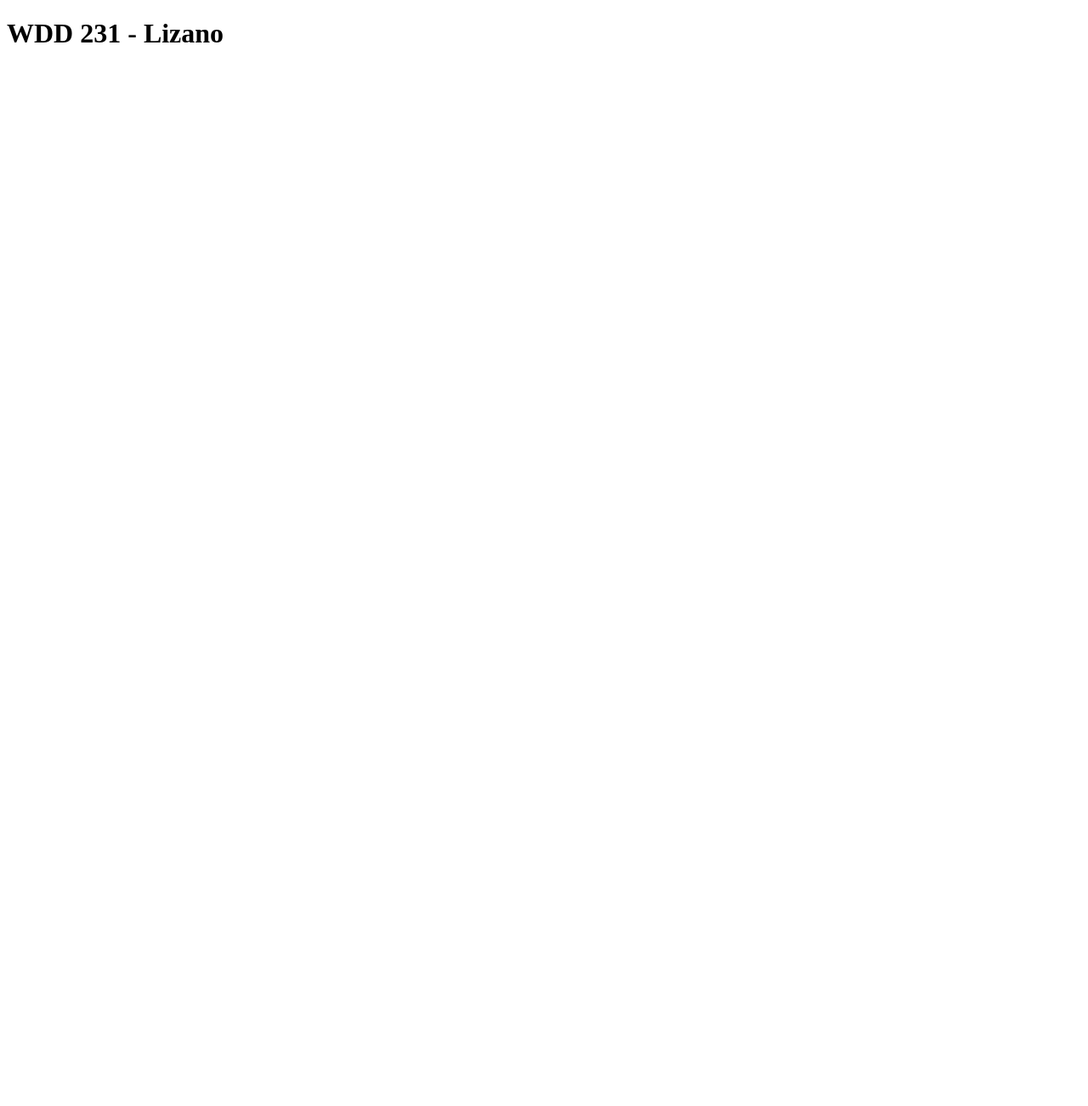
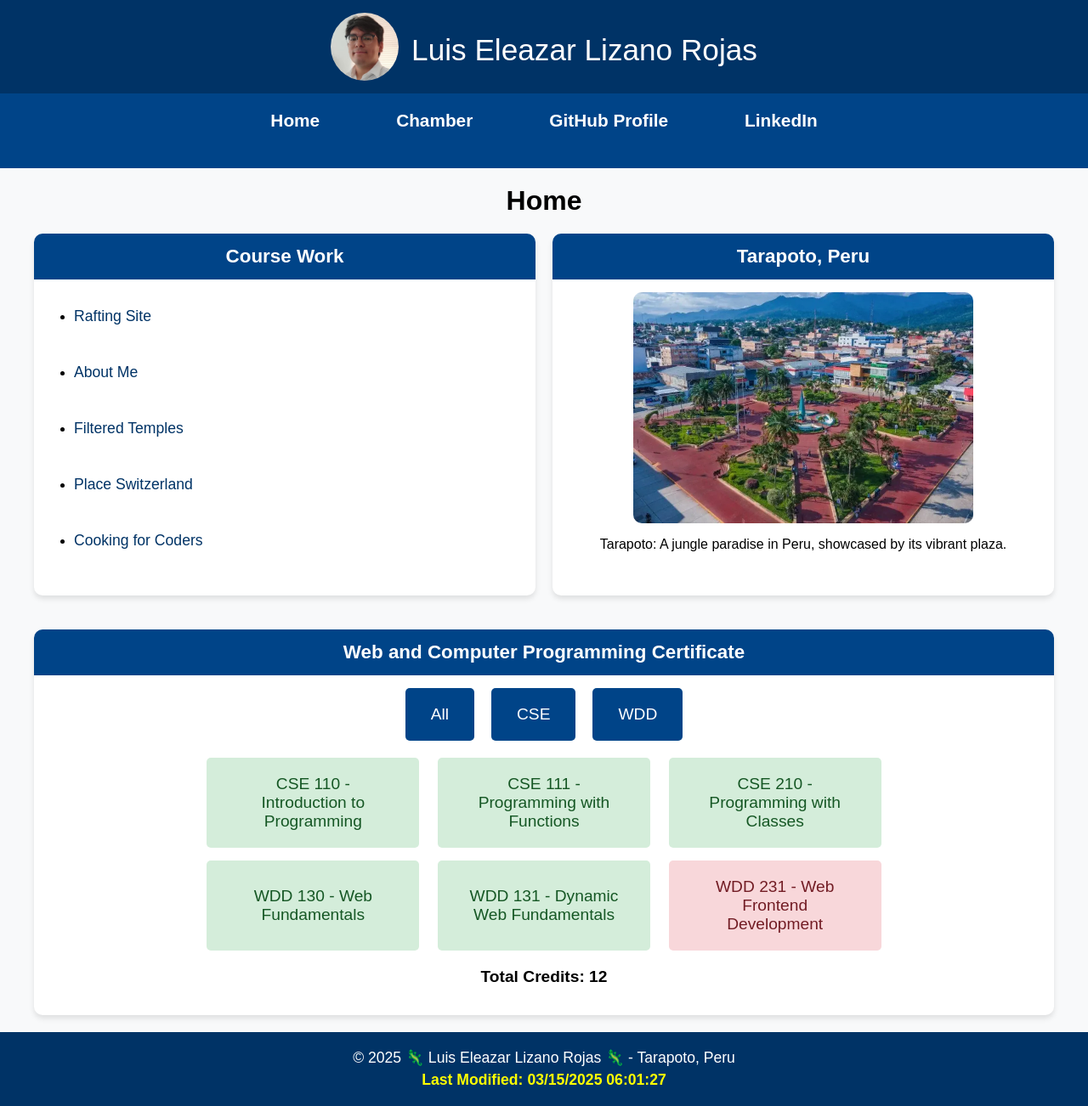
Before and after one commit to Luchogator/wdd231, a plain HTML site: page index.html in a window 1280 px wide. Shown: the whole page at 85% size. Before the commit the page ends 800 px from the top, so only its background shows below. Drawn offline with Linux system fonts and the light colour scheme.

Commit message:
Add profile and location images, implement dynamic course filtering, and enhance HTML structure with accessibility features

```diff
--- a/index.html
+++ b/index.html
@@ -1,14 +1,86 @@
 <!DOCTYPE html>
-<html lang="en">
+<html lang="es">
+<head>
+  <meta charset="UTF-8">
+  <meta name="viewport" content="width=device-width, initial-scale=1.0">
+  <title>Course Home Page - Luis Eleazar Lizano Rojas</title>
+  <meta name="description" content="Course Home Page for Luis Eleazar Lizano Rojas">
+  <meta name="author" content="Luis Eleazar Lizano Rojas">
+  <link rel="stylesheet" href="styles/main.css">
+  <script defer src="scripts/hamburger.js"></script>
+  <script defer src="scripts/date.js"></script>
+  <script defer src="scripts/course.js"></script>
+</head>
+<body>
+  <!-- Skip Link for keyboard navigation -->
+  <a class="skip-link" href="#maincontent">Skip to main content</a>
 
-<head>
-    <meta charset="UTF-8">
-    <meta name="viewport" content="width=device-width, initial-scale=1.0">
-    <title>WDD 231</title>
-</head>
+  <header>
+    <div class="header-center">
+      <img src="images/profile.jpg" alt="Luis Eleazar Lizano Rojas profile picture">
+      <span class="header-name">Luis Eleazar Lizano Rojas</span>
+    </div>
+    <button
+      id="hamburger-btn"
+      class="hamburger"
+      type="button"
+      aria-label="Toggle navigation"
+      aria-expanded="false"
+      aria-controls="nav-menu"
+    >
+      ☰
+    </button>
+  </header>
 
-<body>
-    <h1> WDD 231 - Lizano</h1>
+  <nav id="nav-menu">
+    <ul>
+      <li><a href="index.html" aria-current="page">Home</a></li>
+      <li><a href="#">Chamber</a></li>
+      <li><a href="https://github.com/Luchogator" target="_blank" rel="noopener">GitHub Profile</a></li>
+      <li><a href="https://www.linkedin.com/in/luislizano/" target="_blank" rel="noopener">LinkedIn</a></li>
+    </ul>
+  </nav>
+
+  <main id="maincontent">
+    <h1 class="main-title">Home</h1>
+    <div class="grid-container">
+      <section class="course-work">
+        <h2>Course Work</h2>
+        <div class="content">
+          <ul>
+            <li><a href="https://luchogator.github.io/wdd130/wwr/" target="_blank" rel="noopener">Rafting Site</a></li>
+            <li><a href="https://luchogator.github.io/wdd131/" target="_blank" rel="noopener">About Me</a></li>
+            <li><a href="https://luchogator.github.io/wdd131/filtered-temples.html" target="_blank" rel="noopener">Filtered Temples</a></li>
+            <li><a href="https://luchogator.github.io/wdd131/place.html" target="_blank" rel="noopener">Place Switzerland</a></li>
+            <li><a href="https://luchogator.github.io/wdd131/project/" target="_blank" rel="noopener">Cooking for Coders</a></li>
+          </ul>
+        </div>
+      </section>
+      <section class="location">
+        <h2>Tarapoto, Peru</h2>
+        <div class="content">
+          <img src="images/tarapoto.webp" alt="Tarapoto, Peru" loading="lazy">
+          <p>Tarapoto: A jungle paradise in Peru, showcased by its vibrant plaza.</p>
+        </div>
+      </section>
+    </div>
+    <section class="certificate">
+      <h2>Web and Computer Programming Certificate</h2>
+      <div class="content">
+        <div class="filter-buttons">
+          <button id="all" aria-pressed="true">All</button>
+          <button id="cse" aria-pressed="false">CSE</button>
+          <button id="wdd" aria-pressed="false">WDD</button>
+        </div>
+        <div class="courses" id="courses"></div>
+        <p id="total-credits"></p>
+      </div>
+    </section>
+  </main>
+
+  <footer>
+    <p class="footer-text">© <span id="currentYear"></span> 🦎 Luis Eleazar Lizano Rojas 🦎 - Tarapoto, Peru</p>
+    <p class="footer-text" id="lastModified">Last Modified: <span id="lastModifiedDate"></span></p>
+  </footer>
 </body>
-
 </html>
--- /dev/null
+++ b/scripts/course.js
@@ -0,0 +1,31 @@
+document.addEventListener("DOMContentLoaded", function() {
+    const coursesContainer = document.getElementById("courses");
+    const totalCredits = document.getElementById("total-credits");
+
+    const courses = [
+      { name: "CSE 110 - Introduction to Programming", category: "CSE", credits: 2, completed: true },
+      { name: "CSE 111 - Programming with Functions", category: "CSE", credits: 2, completed: true },
+      { name: "CSE 210 - Programming with Classes", category: "CSE", credits: 2, completed: true },
+      { name: "WDD 130 - Web Fundamentals", category: "WDD", credits: 2, completed: true },
+      { name: "WDD 131 - Dynamic Web Fundamentals", category: "WDD", credits: 2, completed: true },
+      { name: "WDD 231 - Web Frontend Development", category: "WDD", credits: 2, completed: false }
+    ];
+
+    function updateCourses(category = "All") {
+      const filteredCourses = courses.filter(course => category === "All" || course.category === category);
+      coursesContainer.innerHTML = "";
+      filteredCourses.forEach(course => {
+        const btn = document.createElement("button");
+        btn.textContent = course.name;
+        btn.classList.add(course.completed ? "completed" : "incomplete");
+        coursesContainer.appendChild(btn);
+      });
+      const total = filteredCourses.reduce((acc, course) => acc + course.credits, 0);
+      totalCredits.textContent = `Total Credits: ${total}`;
+    }
+
+    document.getElementById("all").addEventListener("click", () => updateCourses("All"));
+    document.getElementById("cse").addEventListener("click", () => updateCourses("CSE"));
+    document.getElementById("wdd").addEventListener("click", () => updateCourses("WDD"));
+    updateCourses();
+  });
--- /dev/null
+++ b/scripts/date.js
@@ -0,0 +1,5 @@
+document.addEventListener("DOMContentLoaded", function () {
+    const currentYear = new Date().getFullYear();
+    document.getElementById("currentYear").textContent = currentYear;
+    document.getElementById("lastModifiedDate").textContent = document.lastModified;
+  });
--- /dev/null
+++ b/styles/main.css
@@ -0,0 +1,372 @@
+/* RESET / BASE */
+body {
+    margin: 0;
+    padding: 0;
+    font-family: Arial, sans-serif;
+    background-color: #f8f9fa;
+  }
+
+  /* HEADER */
+  header {
+    background-color: #003366;
+    color: white;
+    text-align: center;
+    padding: 15px;
+    position: relative;
+  }
+
+  .header-center {
+    display: flex;
+    justify-content: center;
+    align-items: center;
+    gap: 15px;
+    margin: 0 auto;
+  }
+
+  header img {
+    width: 80px;
+    border-radius: 50%;
+  }
+
+  .header-name {
+    font-size: 2.2rem;
+    margin-top: 8px;
+  }
+
+  /* Hamburger button */
+  .hamburger {
+    position: absolute;
+    top: 15px;
+    right: 15px;
+    background: none;
+    border: none;
+    color: white;
+    font-size: 30px;
+    cursor: pointer;
+    display: none;
+    min-width: 48px;
+    min-height: 48px;
+    padding: 10px;
+  }
+
+  /* Skip link */
+  .skip-link {
+    position: absolute;
+    top: -40px;
+    left: -9999px;
+  }
+  .skip-link:focus {
+    top: 0;
+    left: 0;
+    background: #004488;
+    color: #fff;
+    padding: 8px;
+    z-index: 999;
+  }
+
+  /* NAVIGATION centered with flex */
+  nav {
+    background-color: #004488;
+    display: flex;
+    justify-content: center;
+    align-items: center;
+  }
+
+  nav ul {
+    list-style: none;
+    margin: 0;
+    padding: 0;
+    display: flex;
+    gap: 30px;
+  }
+
+  nav ul li a {
+    display: inline-block;
+    padding: 20px 30px;
+    color: white;
+    text-decoration: none;
+    font-weight: bold;
+    font-size: 1.3rem;
+    min-width: 48px;
+    min-height: 48px;
+  }
+
+  nav ul li a:hover {
+    text-decoration: underline;
+  }
+
+  /* MAIN */
+  .main-title {
+    text-align: center;
+    margin: 20px 0;
+    font-size: 2rem;
+  }
+
+  .grid-container {
+    display: flex;
+    justify-content: space-around;
+    gap: 20px;
+    max-width: 1200px;
+    margin: 0 auto 20px;
+    flex-wrap: wrap;
+  }
+
+  /* COURSE WORK */
+  .course-work {
+    background-color: #fff;
+    border-radius: 10px;
+    box-shadow: 0 4px 6px rgba(0,0,0,0.1);
+    flex: 1 1 300px;
+    margin-bottom: 20px;
+    overflow: hidden;
+  }
+
+  .course-work h2 {
+    background-color: #004488;
+    color: #fff;
+    margin: 0;
+    padding: 14px;
+    text-align: center;
+    font-size: 1.4rem;
+  }
+
+  .course-work .content {
+    padding: 15px;
+  }
+
+  /* Course Work list with bullet points */
+  .course-work .content ul {
+    list-style: disc;
+    margin: 12px 0 0 0;
+    padding-left: 2rem;
+  }
+
+  .course-work .content ul li {
+    margin-bottom: 6px;
+  }
+
+  .course-work .content ul li a {
+    display: inline-block;
+    font-size: 1.1rem;
+    color: #003366;
+    text-decoration: none;
+    padding: 6px 0;
+    min-height: 48px;
+  }
+
+  .course-work .content ul li a:hover {
+    text-decoration: underline;
+  }
+
+  /* LOCATION */
+  .location {
+    background-color: #fff;
+    border-radius: 10px;
+    box-shadow: 0 4px 6px rgba(0,0,0,0.1);
+    flex: 1 1 300px;
+    margin-bottom: 20px;
+    overflow: hidden;
+  }
+
+  .location h2 {
+    background-color: #004488;
+    color: #fff;
+    margin: 0;
+    padding: 14px;
+    text-align: center;
+    font-size: 1.4rem;
+  }
+
+  .location .content {
+    padding: 15px;
+    text-align: center;
+  }
+
+  .location img {
+    width: 100%;
+    max-width: 400px;
+    border-radius: 10px;
+    display: block;
+    margin: 0 auto 10px;
+  }
+
+  /* CERTIFICATE */
+  .certificate {
+    background-color: #fff;
+    border-radius: 10px;
+    box-shadow: 0 4px 6px rgba(0,0,0,0.1);
+    max-width: 1200px;
+    margin: 0 auto 20px;
+    overflow: hidden;
+  }
+
+  .certificate h2 {
+    background-color: #004488;
+    color: #fff;
+    margin: 0;
+    padding: 14px;
+    text-align: center;
+    font-size: 1.4rem;
+  }
+
+  .certificate .content {
+    padding: 15px;
+    text-align: center;
+  }
+
+  /* Filter Buttons */
+  .filter-buttons {
+    margin-bottom: 20px;
+    display: flex;
+    justify-content: center;
+    gap: 20px;
+  }
+
+  .filter-buttons button {
+    padding: 20px 30px;
+    cursor: pointer;
+    border: none;
+    background-color: #004488;
+    color: white;
+    border-radius: 5px;
+    min-width: 48px;
+    min-height: 48px;
+    font-size: 1.2rem;
+  }
+
+  /* Courses Grid */
+  .courses {
+    display: grid;
+    grid-template-columns: repeat(3, 1fr);
+    gap: 15px;
+    max-width: 800px;
+    margin: 0 auto 20px;
+    justify-items: center;
+  }
+
+  .courses button {
+    border: none;
+    border-radius: 5px;
+    cursor: pointer;
+    transition: transform 0.2s, box-shadow 0.2s;
+    padding: 20px 30px;
+    min-width: 48px;
+    min-height: 48px;
+    text-align: center;
+    width: 100%;
+    max-width: 250px;
+    font-size: 1.2rem;
+  }
+
+  .courses button.cse {
+    background-color: #e0f7fa;
+    color: #006064;
+  }
+
+  .courses button.wdd {
+    background-color: #fce4ec;
+    color: #880e4f;
+  }
+
+  .courses button:hover {
+    box-shadow: 0 4px 8px rgba(0,0,0,0.2);
+    transform: scale(1.05);
+  }
+
+  /* Course Completion Status */
+  .courses button.completed {
+    background-color: #d4edda;
+    color: #155724;
+  }
+
+  .courses button.incomplete {
+    background-color: #f8d7da;
+    color: #721c24;
+  }
+
+  /* Total Credits */
+  #total-credits {
+    font-weight: bold;
+    font-size: 1.2rem;
+    margin-top: 15px;
+  }
+
+  /* FOOTER */
+  footer {
+    background-color: #003366;
+    color: white;
+    text-align: center;
+    padding: 15px;
+  }
+
+  .footer-text {
+    font-size: 1.1rem;
+    margin: 5px 0;
+  }
+
+  #lastModified {
+    color: yellow;
+    font-weight: bold;
+  }
+
+  /* RESPONSIVE */
+  @media (max-width: 768px) {
+    /* Stacked header in mobile */
+    .hamburger {
+      display: block;
+    }
+    header {
+      display: flex;
+      flex-direction: column;
+      align-items: center;
+      padding-bottom: 20px;
+      position: relative;
+    }
+    .header-center {
+      flex-direction: column;
+      gap: 10px;
+      margin-bottom: 10px;
+    }
+    .hamburger {
+      position: static;
+      margin-top: 5px;
+    }
+
+    /* Mobile nav behavior, centered items */
+    nav {
+      display: block;
+    }
+    nav ul {
+      display: none;
+      flex-direction: column;
+      align-items: center; /* center horizontally */
+      gap: 10px;
+      margin: 0;
+      padding: 0;
+    }
+    nav ul li {
+      margin: 0;
+    }
+    nav.active ul {
+      display: flex;
+    }
+
+    /* Other responsive adjustments */
+    .grid-container {
+      flex-direction: column;
+      align-items: center;
+    }
+    .course-work,
+    .location {
+      flex: 1 1 auto;
+      width: 90%;
+      margin: 10px auto;
+    }
+    .certificate {
+      width: 90%;
+      margin: 10px auto;
+    }
+    .courses {
+      grid-template-columns: 1fr;
+    }
+  }
```
Also changed, not shown: scripts/filter.js (added, +38 -0 lines), scripts/hamburger.js (added, +10 -0 lines), images/profile.jpg (added), images/tarapoto.webp (added).
